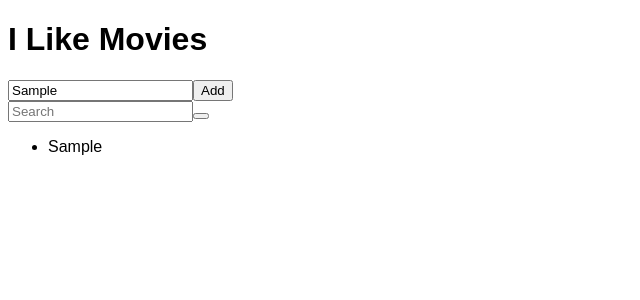
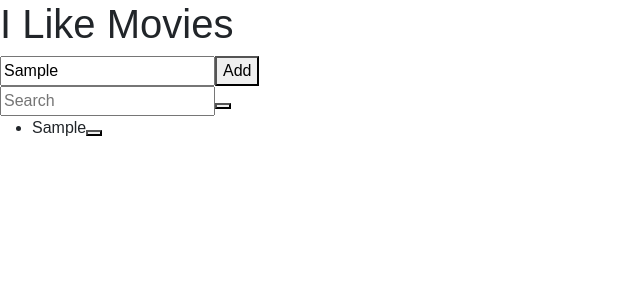
Before and after one commit to msyurikim/movie-list, a React app: page / in a window 1280 px wide. Both pictures are taken after typing "Sample" into the empty fields and a click on the button "Add". Shown: the top 300 px of the page, without its empty margins (0-640 px from the left). Built offline with nearby package versions, Linux system fonts and the light colour scheme; some icons are missing.

Commit message:
attempted to add bootstrap

```diff
--- a/index.html
+++ b/index.html
@@ -4,8 +4,10 @@
   <meta charset="utf-8">
   <meta name="viewport" content="width=device-width, initial-scale=1">
   <title>I Like Movies</title>
+
+  <link rel="stylesheet" href="node_modules/bootstrap/dist/css/bootstrap.min.css">
+
   <link rel="stylesheet" href="style.css">
-
   <script src="node_modules/jquery/dist/jquery.js"></script>
 
 </head>
--- a/package.json
+++ b/package.json
@@ -14,10 +14,12 @@
     "@babel/preset-env": "^7.8.4",
     "@babel/preset-react": "^7.8.3",
     "babel-loader": "^8.0.6",
+    "bootstrap": "^4.4.1",
     "jquery": "^2.2.1",
     "live-server": "^1.2.1",
     "lodash": "^4.6.1",
     "react": "^16.12.0",
+    "react-bootstrap": "^1.0.0",
     "react-dom": "^16.12.0",
     "underscore": "^1.8.3",
     "webpack": "^4.41.6",
--- a/src/App.jsx
+++ b/src/App.jsx
@@ -12,7 +12,8 @@ class App extends React.Component {
     super(props);
     this.state = {
       //movies: exampleMovies
-      movies: []
+      movies: [],
+      searchResults: []
     };
   }
 
@@ -23,11 +24,12 @@ class App extends React.Component {
       window.alert('No movie found!');
     } else {
       this.setState({
-        movies: results
+        searchResults: results
       });
     }
   }
 
+  //move this to Search
   filterResults(query, movies) {
     return movies.filter((movie) => {
       var movieCopy = movie.title.toLowerCase();
@@ -45,13 +47,19 @@ class App extends React.Component {
   }
 
   render() {
+    var movies;
+    if (this.state.searchResults.length === 0) {
+      movies = this.state.movies;
+    } else {
+      movies = this.state.searchResults;
+    }
     return (
       <div>
         <h1>I Like Movies</h1>
         <AddMovie addMovie= {this.addMovie.bind(this)} />
         {/* prop drill with method */}
         <Search getSearchResults= {this.getSearchResults.bind(this)} />
-        <MovieList movies= {this.state.movies} />
+        <MovieList movies= {movies} />
       </div>
     );
   }
--- a/src/MovieList.jsx
+++ b/src/MovieList.jsx
@@ -5,7 +5,10 @@ var MovieList = ({movies}) => {
   return (
     <ul>
       {movies.map( (movie) =>
-        <li>{movie.title}</li>
+        <li>
+          {movie.title}
+          <button></button>
+        </li>
       )}
     </ul>
   );
--- a/style.css
+++ b/style.css
@@ -1,3 +1,5 @@
+@import url("http://netdna.bootstrapcdn.com/bootstrap/3.0.0-rc2/css/bootstrap-glyphicons.css");
+
 body {
   font-family: sans-serif, arial;
 }
```
Also changed, not shown: 1 other file (tests, documents, lock files or other folders).
